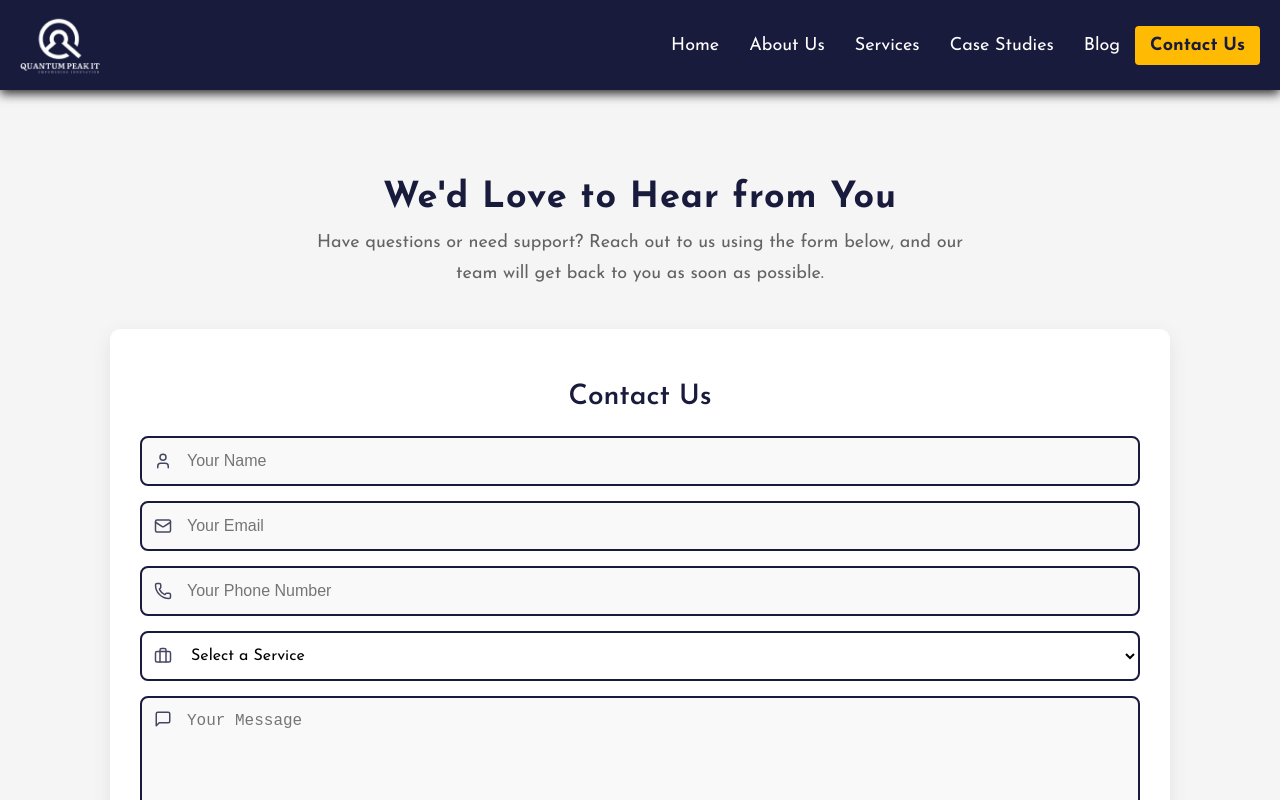
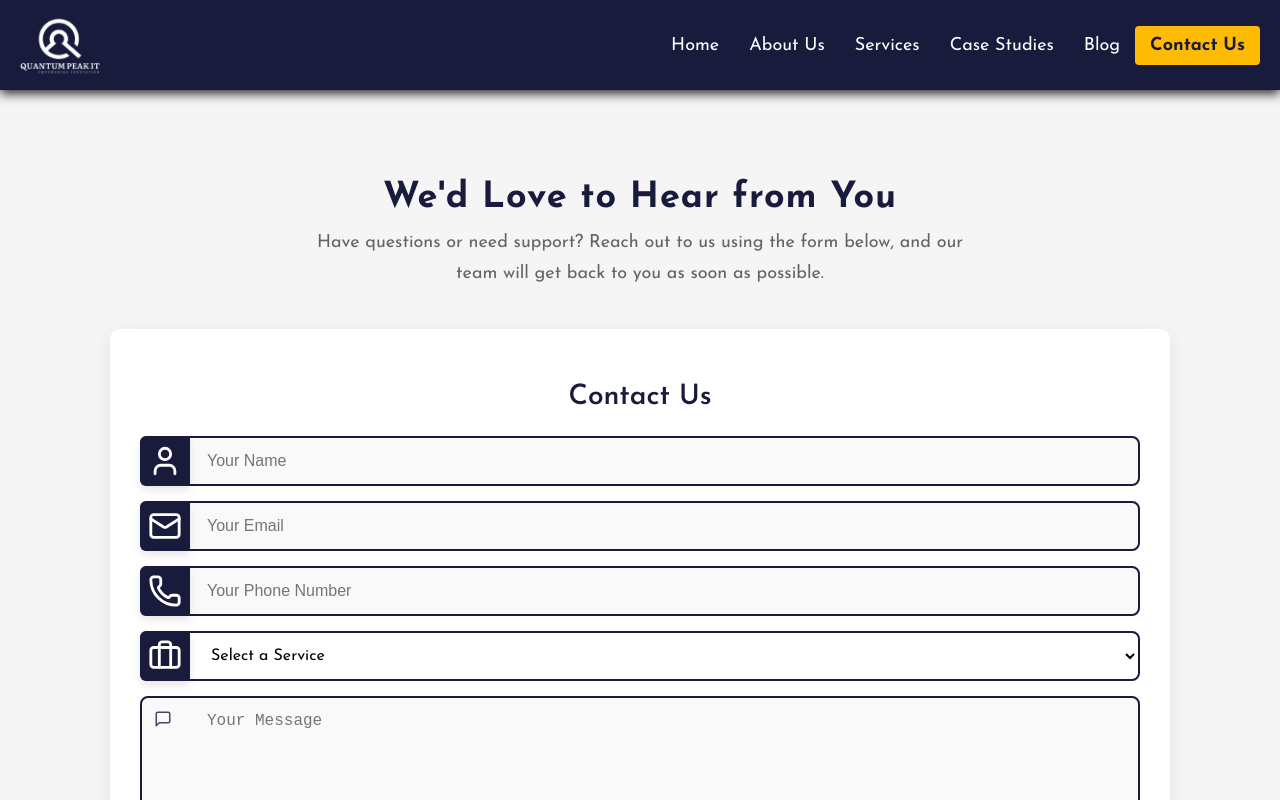
Before and after one commit to thakur7071/quantumpeakIT, a React (Vite) app: page /contact in a window 1280 px wide. Shown: the top 800 px of the page. Built offline with nearby package versions, Linux system fonts and the light colour scheme.

Commit message:
Initial Commit

```diff
--- a/src/Components/Contact/Contact.css
+++ b/src/Components/Contact/Contact.css
@@ -54,18 +54,45 @@
   position: relative;
   width: 100%;
   margin-bottom: 15px;
-
 }
 
 .input-icon {
   position: absolute;
-  left: 14px;
   top: 50%;
   transform: translateY(-50%);
-  color: #191b3d;
-  opacity: 0.8;
+  color: #fff;
+  background-color: #191b3d;
+  padding: 8px;
+  border-top-left-radius: 6px; /* Rounded top-left */
+  border-bottom-left-radius: 6px; /* Rounded bottom-left */
+  border-top-right-radius: 0; /* No rounding on the right */
+  border-bottom-right-radius: 0; /* No rounding on the right */
+  width: auto;
+  height: 100%;
+  display: flex;
+  align-items: center;
+  justify-content: center;
+  box-shadow: 0 4px 8px rgba(0, 0, 0, 0.1);
 }
 
+
+
+/* Input Field Styling */
+input,
+textarea,
+select {
+  width: 100%;
+  padding: 14px 14px 14px 65px; /* Adjusted padding for vertical line */
+  border: 2px solid #191b3d;
+  border-radius: 8px;
+  font-size: 16px;
+  background: #f9f9f9;
+  transition: 0.3s ease-in-out;
+}
+
+
+
+/* Textarea Styling */
 .textarea-group {
   position: relative;
   width: 100%;
@@ -80,34 +107,21 @@
   opacity: 0.8;
 }
 
-/* Input Field Styling */
-input,
-textarea,
-select {
-  width: 100%;
-  padding: 14px 14px 14px 45px;
-  border: 2px solid #191b3d;
-  border-radius: 8px;
-  font-size: 16px;
-  background: #f9f9f9;
-  transition: 0.3s ease-in-out;
-}
-
-
 /* Service Selection Dropdown */
 .select-group {
-
-
   position: relative;
   width: 100%;
   margin-bottom: 15px;
 }
 
+
+
+
 .select-group select {
   font-family: "Josefin Sans", sans-serif;
   width: 100%;
   max-width: 100%;
-  padding-left: 45px;
+  padding-left: 65px;
   background: #fff;
   border: 2px solid #191b3d;
   border-radius: 8px;
@@ -115,8 +129,6 @@ select {
   cursor: pointer;
   transition: 0.3s ease-in-out;
 }
-
-
 
 /* Button */
 button {
@@ -210,6 +222,10 @@ iframe {
   .contact-form {
     padding: 25px;
   }
+
+  .input-group::after {
+    left: 50px;
+  }
 }
 
 @media (max-width: 480px) {
@@ -229,4 +245,8 @@ iframe {
     font-size: 16px;
     padding: 12px;
   }
+
+  .input-group::after {
+    left: 45px;
+  }
 }
```
